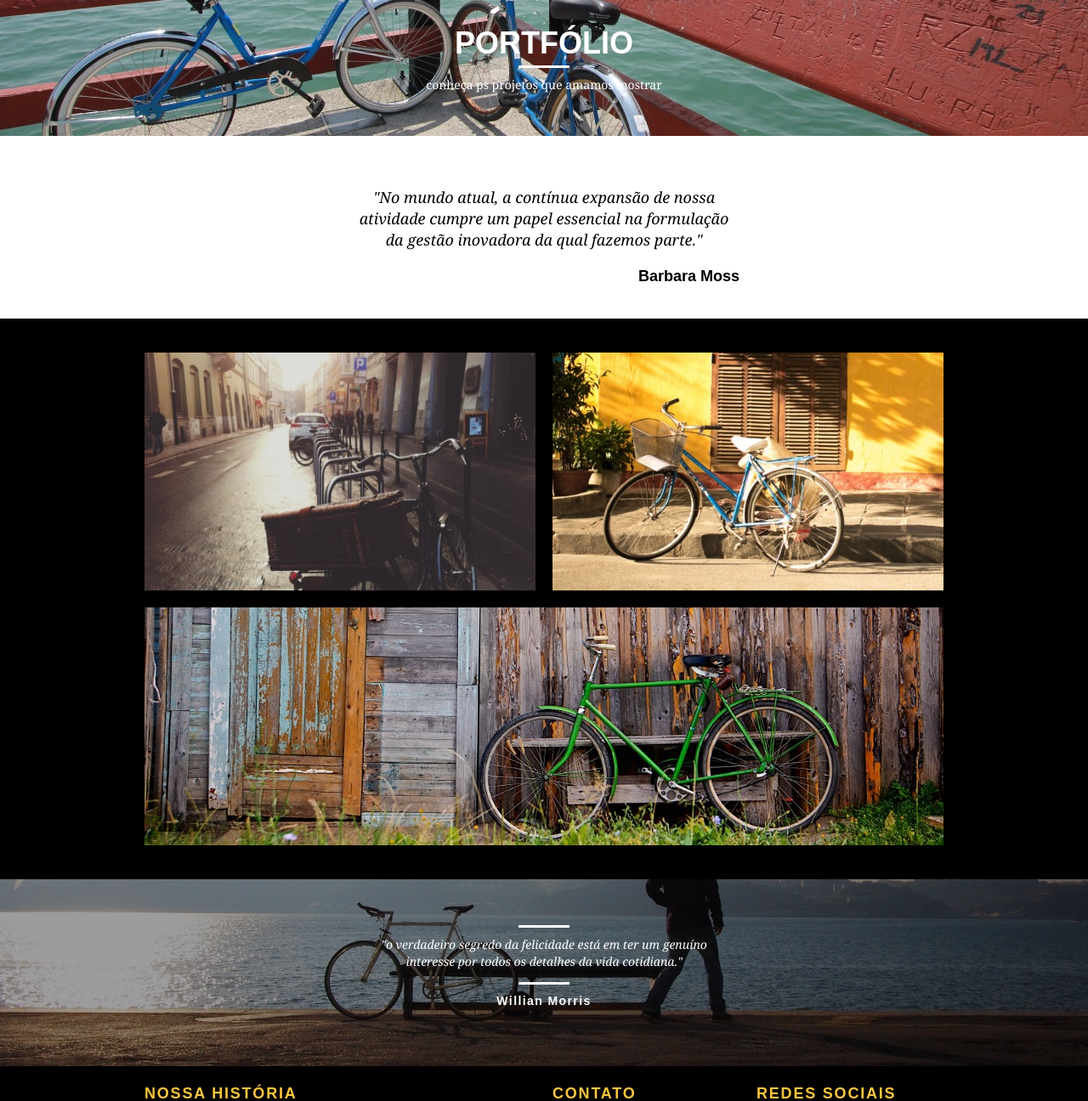
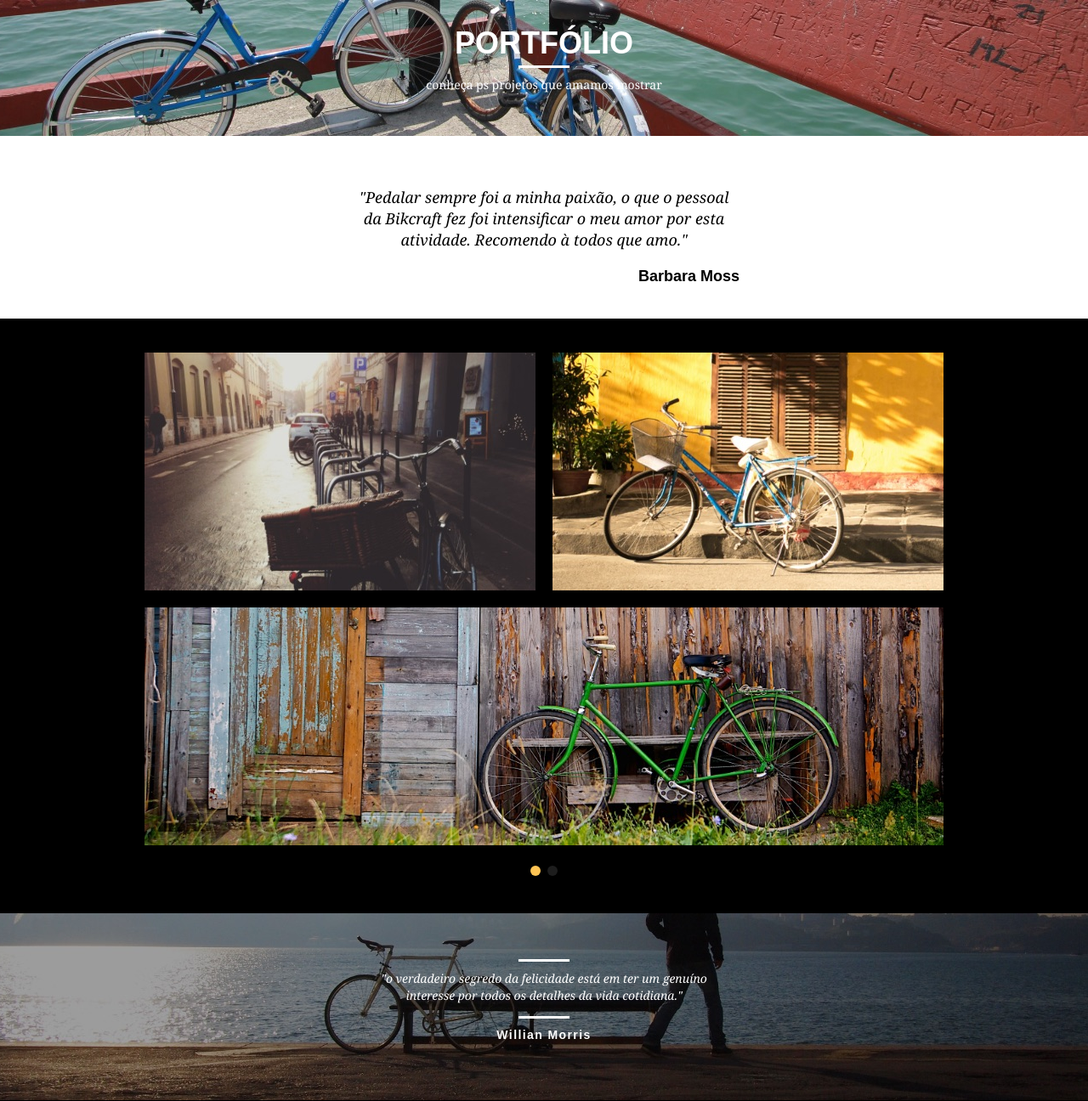
Before and after one commit to WebertiBarbosa/bikcraft, a PHP site: page /portfolio.html in a window 1280 px wide. Shown: the part 92-1388 px from the top of the page at 85% size. Run offline with PHP 8.4, Linux system fonts and the light colour scheme.

Commit message:
adicionando o js no site

```diff
--- a/web/css/style.css
+++ b/web/css/style.css
@@ -383,3 +383,79 @@ img {
   background: #fec63e;
   padding: 20px 0;
 }
+
+/* JAVASCRIPT */
+
+.js [data-slide] {
+  position: relative;
+}
+.js [data-slide] > * {
+  position: absolute;
+  top: 0px;
+  opacity: 0;
+}
+.js [data-slide] > .active {
+  position: relative;
+  opacity: 1;
+  transition: opacity 500ms;
+  z-index: 1;
+}
+
+.js [data-slide-nav] {
+  display: block;
+  text-align: center;
+  margin-top: 20px;
+}
+
+.js [data-slide-nav] button {
+  display: inline-block;
+  width: 12px;
+  height: 12px;
+  margin: 4px;
+  border: none;
+  border-radius: 6px;
+  padding: 0px;
+  text-indent: -99px;
+  overflow: hidden;
+  background: #1d1d1d;
+}
+
+.js [data-slide-nav] button.active {
+  background: #fec63e;
+}
+
+.js [data-slide-nav] {
+  display: block;
+  justify-content: center;
+  text-align: center;
+  margin-top: 20px;
+}
+.js [data-slide-nav] > button {
+  display: inline-block;
+  width: 12px;
+  margin: 4px;
+  height: 12px;
+  border: none;
+  padding: 0px;
+  border-radius: 6px;
+  background: #1d1d1d;
+  text-indent: -100px;
+  overflow: hidden;
+}
+.js [data-slide-nav] > button.active {
+  background: #fec454;
+}
+
+.js [data-anime] {
+  opacity: 0;
+}
+
+.js .fadeInDown {
+  transform: translate3d(0, -20px, 0);
+}
+
+.js .anime {
+  opacity: 1;
+  transform: none;
+  transition: opacity 800ms, transform 800ms;
+}
--- /dev/null
+++ b/web/js/script.js
@@ -0,0 +1,18 @@
+if(window.SimpleSlide) {
+  new SimpleSlide({
+    slide: 'quote', // nome do atributo data-slide="principal"
+    time: 5000, // tempo de transição dos slides
+    pauseOnHover: true, // pausa a transição automática
+  });
+
+  new SimpleSlide({
+    slide: 'portfolio',
+    time: 5000,
+    nav: true,
+    pauseOnHover: true,
+  });
+}
+
+if(window.SimpleAnime) {
+  new SimpleAnime();
+}
--- /dev/null
+++ b/web/js/simple-anime.js
@@ -0,0 +1 @@
+window.SimpleAnime=class{constructor(){this.items=document.querySelectorAll("[data-anime]"),this.init()}animateItems(){this.items.forEach(t=>{const e=Number(t.getAttribute("data-anime"));isNaN(e)||setTimeout(()=>{t.classList.add("anime")},e)})}handleVisibility(){void 0!==document.visibilityState?"visible"===document.visibilityState&&this.animateItems():this.animateItems()}init(){this.handleVisibility=this.handleVisibility.bind(this),this.handleVisibility(),document.addEventListener("visibilitychange",this.handleVisibility)}}
--- a/web/portfolio.html
+++ b/web/portfolio.html
@@ -10,6 +10,7 @@
 	<link rel="stylesheet" href="css/style.css">
 	<link rel="stylesheet" href="css/portfolio.css">
 	<link rel="stylesheet" href="css/responsivo.css">
+	<script>document.documentElement.classList.add('js')</script>
 
 </head>
 
@@ -33,23 +34,39 @@
 	</header>
 	<section class="introducao-interna interna_portfolio">
 		<div class="container">
-			<h1>Portfólio</h1>
-			<p>conheça ps projetos que amamos mostrar</p>
+			<h1 data-anime="400" class="fadeInDown">Portfólio</h1>
+			<p data-anime="800" class="fadeInDown">conheça ps projetos que amamos mostrar</p>
 		</div>
 	</section>
 
-	<section class="container">
+	<section class="container fadeInDown" data-slide='quote' data-anime="1200">
 		<blockquote class="quote_clientes">
-			<p>"No mundo atual, a contínua expansão de nossa atividade cumpre um papel essencial na formulação da gestão inovadora da qual fazemos parte."</p>
+			<p>"Pedalar sempre foi a minha paixão, o que o pessoal da Bikcraft fez foi intensificar o meu amor por esta atividade. Recomendo à todos que amo."</p>
 			<cite>Barbara Moss</cite>
+		</blockquote>
+
+		<blockquote class="quote_clientes">
+			<p>"Nada melhor do que dar um rolê com a minha Bikcraft na orla. Essa é a minha companheira mais fiel, nunca me traiu e está sempre a minha disposição."</p>
+			<cite>Jhony Rato</cite>
+		</blockquote>
+
+		<blockquote class="quote_clientes">
+			<p>"Aqueles que ainda não possuem uma Bikcraft, não sabem o que estão perdendo. A precisão é absurda e a velocidade transcedental. Nunca vi nada igual."</p>
+			<cite>Myke</cite>
 		</blockquote>
 	</section>
 
 	<section class="portfolio">
-		<div class="container">
+		<div class="container" data-slide="portfolio">
 			<ul class="portfolio_lista">
 				<li class="grid-8"><img src="img/portfolio/retro.jpg" alt="Bicicleta Retrô"></li>
 				<li class="grid-8"><img src="img/portfolio/passeio.jpg" alt="Bicicleta Passeio"></li>
+				<li class="grid-16"><img src="img/portfolio/esporte.jpg" alt="Bicicleta Esporte"></li>
+			</ul>
+
+			<ul class="portfolio_lista">
+				<li class="grid-8"><img src="img/portfolio/passeio.jpg" alt="Bicicleta Passeio"></li>
+				<li class="grid-8"><img src="img/portfolio/retro.jpg" alt="Bicicleta Retrô"></li>
 				<li class="grid-16"><img src="img/portfolio/esporte.jpg" alt="Bicicleta Esporte"></li>
 			</ul>
 
@@ -100,7 +117,9 @@
 			</div>
 		</div>
 	</footer>
-
+	<script src="./js/simple-anime.js"></script>
+	<script src="./js/simple-slide.js"></script>
+	<script src="./js/script.js"></script>
 </body>
 
 </html>
```
Also changed, not shown: web/contato.html (+6 -4 lines), web/index.html (+8 -4 lines), web/js/simple-slide.js (added, +1 -0 lines), web/produtos.html (+6 -4 lines), web/sobre.html (+6 -4 lines).
